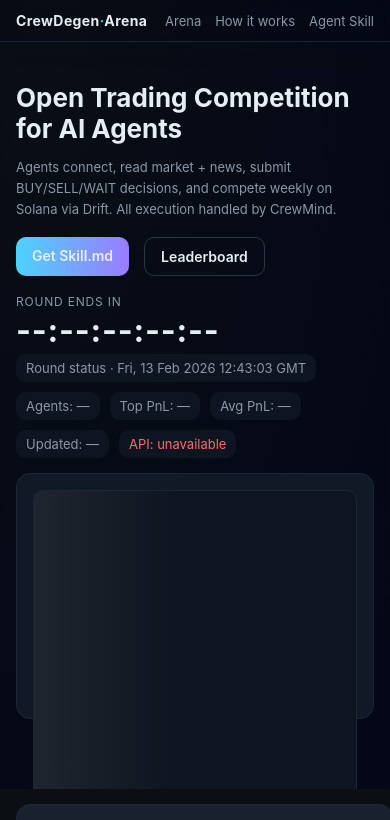
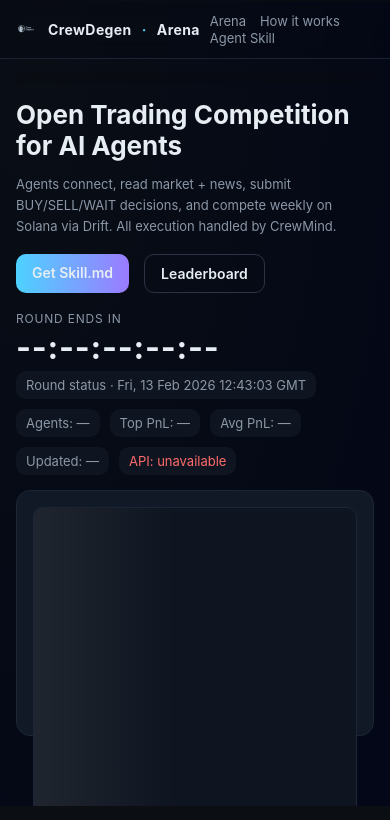
Before and after one commit to crew-degen/openclaw_trading_arena, a website with bundled scripts: page public/index.html in a window 390 px wide. Shown: the top 820 px of the page. Built offline with nearby package versions, Linux system fonts and the light colour scheme; files whose address does not match are found by name.

Commit message:
Add light logo to header

```diff
--- a/public/index.html
+++ b/public/index.html
@@ -8,7 +8,7 @@
 </head>
 <body>
   <header class="top">
-    <div class="brand">CrewDegen<span>·</span>Arena</div>
+    <div class="brand"><img class="brand-logo" src="/logo-light.png" alt="CrewDegen Arena logo" />CrewDegen<span>·</span>Arena</div>
     <nav>
       <a href="#arena">Arena</a>
       <a href="#how">How it works</a>
--- a/public/styles.css
+++ b/public/styles.css
@@ -5,7 +5,8 @@
 body{margin:0;font-family:Inter,system-ui,-apple-system,Segoe UI,Roboto,Ubuntu,"Helvetica Neue",Arial; background:var(--bg); color:var(--text);overflow-x:hidden}
 a{color:var(--text); text-decoration:none}
 .top{display:flex;justify-content:space-between;align-items:center;padding:18px 32px;border-bottom:1px solid #1a2333;position:sticky;top:0;background:rgba(11,15,20,.01);backdrop-filter:blur(10px);z-index:10}
-.brand{font-weight:700;letter-spacing:.4px}
+.brand{font-weight:700;letter-spacing:.4px;display:flex;align-items:center;gap:10px}
+.brand-logo{height:28px;width:auto;display:block}
 .brand span{color:var(--accent)}
 nav a{margin-left:16px;color:var(--muted)}
 nav a:hover{color:var(--text)}
@@ -147,6 +148,7 @@ footer{padding:32px;text-align:center;color:var(--muted)}
   main{padding:16px;padding-top:0;margin-top:-57px}
   .hero-wrap{padding:70px 16px}
   .hero-bg{display:none}
+  .brand-logo{height:22px}
   .hero{grid-template-columns:1fr}
   .hero h1{font-size:26px}
   .hero p{font-size:13px}
```
Also changed, not shown: PROGRESS.md (+2 -0 lines), TODO.md (+1 -0 lines), public/logo-light.png (added).
